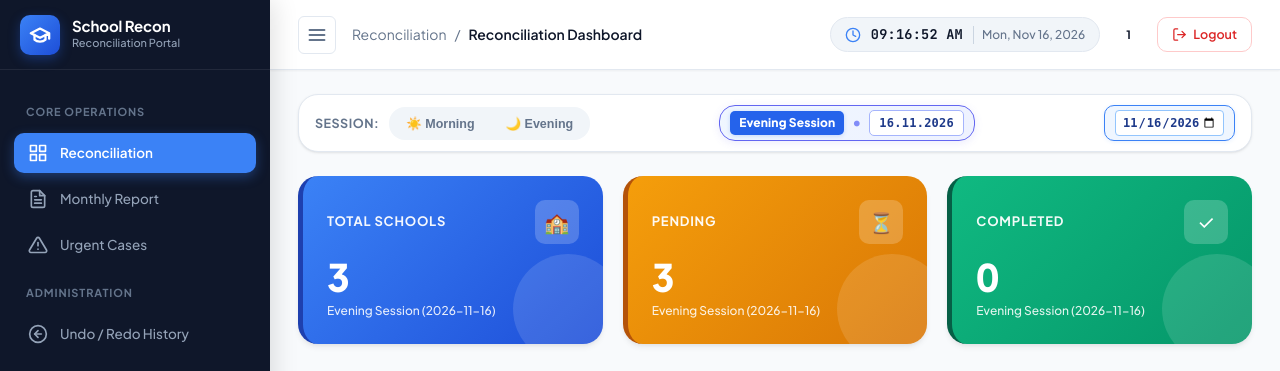
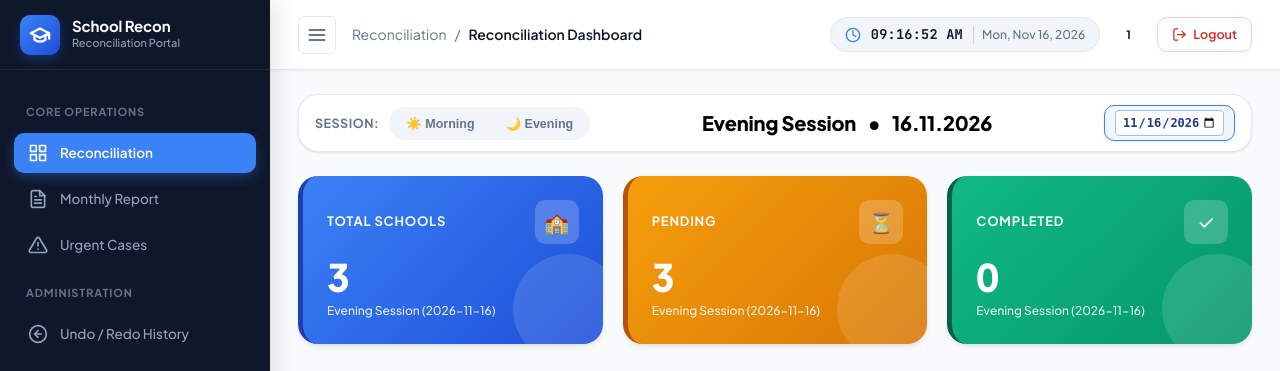
Before and after one commit to Adarsh1530/reconsilation, a PHP site: page /dashboard.php in a window 1280 px wide. Shown: the top 371 px of the page. Run offline with PHP 8.4, Linux system fonts and the light colour scheme; a user stored in the database is signed in; data comes from the database, SQL or seed files in the repository; data that the repository does not hold is empty; some libraries are stand-ins or nearby versions.

Commit message:
Highlight active session and date in big bold black text, remove button styling and background

```diff
--- a/assets/css/dashboard.css
+++ b/assets/css/dashboard.css
@@ -39,67 +39,77 @@
     flex-shrink: 0;
 }
 
-/* Marked Section: Active Selection Highlight Badge */
+/* Active Selection Highlight: Big Bold Black Text (Not a button) */
 .active-selection-highlight-badge {
     display: inline-flex;
     align-items: center;
     gap: 8px;
-    background: linear-gradient(135deg, #eff6ff 0%, #eef2ff 100%);
-    border: 1.5px solid #6366f1;
-    border-radius: var(--radius-lg);
-    padding: 4px 10px;
-    box-shadow: 0 2px 8px rgba(99, 102, 241, 0.12);
+    background: transparent;
+    border: none;
+    border-radius: 0;
+    padding: 2px 4px;
+    box-shadow: none;
     white-space: nowrap;
     flex-shrink: 0;
 }
 
 .highlight-badge-icon {
-    font-size: 14px;
+    font-size: 18px;
     display: inline-flex;
     align-items: center;
 }
 
 .highlight-badge-label {
-    font-size: 11px;
-    font-weight: 800;
-    color: #4338ca;
-    text-transform: uppercase;
-    letter-spacing: 0.04em;
+    display: none;
 }
 
 .highlight-badge-session {
-    font-size: 12px;
+    font-size: 20px;
     font-weight: 800;
-    color: #ffffff;
-    background: #2563eb;
-    padding: 3px 9px;
-    border-radius: 5px;
-    letter-spacing: 0.01em;
-    transition: background 0.2s ease;
-    box-shadow: 0 1px 4px rgba(37, 99, 235, 0.2);
+    color: #000000;
+    background: transparent !important;
+    padding: 0;
+    border-radius: 0;
+    letter-spacing: -0.01em;
+    transition: none;
+    box-shadow: none !important;
+    line-height: 1.2;
 }
 
 .highlight-badge-session.evening {
-    background: #7c3aed !important;
-    box-shadow: 0 1px 4px rgba(124, 58, 237, 0.2) !important;
+    background: transparent !important;
+    box-shadow: none !important;
+    color: #000000 !important;
 }
 
 .highlight-badge-divider {
-    color: #818cf8;
+    color: #000000;
     font-weight: 800;
-    font-size: 13px;
+    font-size: 20px;
+    line-height: 1.2;
+    margin: 0 3px;
 }
 
 .highlight-badge-date {
-    font-size: 12px;
+    font-size: 20px;
     font-weight: 800;
-    color: #1e3a8a;
-    background: #ffffff;
-    border: 1px solid #a5b4fc;
-    padding: 3px 9px;
-    border-radius: 5px;
-    font-family: monospace, sans-serif;
-    letter-spacing: 0.02em;
+    color: #000000;
+    background: transparent !important;
+    border: none !important;
+    padding: 0;
+    border-radius: 0;
+    letter-spacing: -0.01em;
+    box-shadow: none !important;
+    font-family: inherit;
+    line-height: 1.2;
+}
+
+@media (max-width: 768px) {
+    .highlight-badge-session,
+    .highlight-badge-divider,
+    .highlight-badge-date {
+        font-size: 16px;
+    }
 }
 
 .session-bar-right-tools {
```
